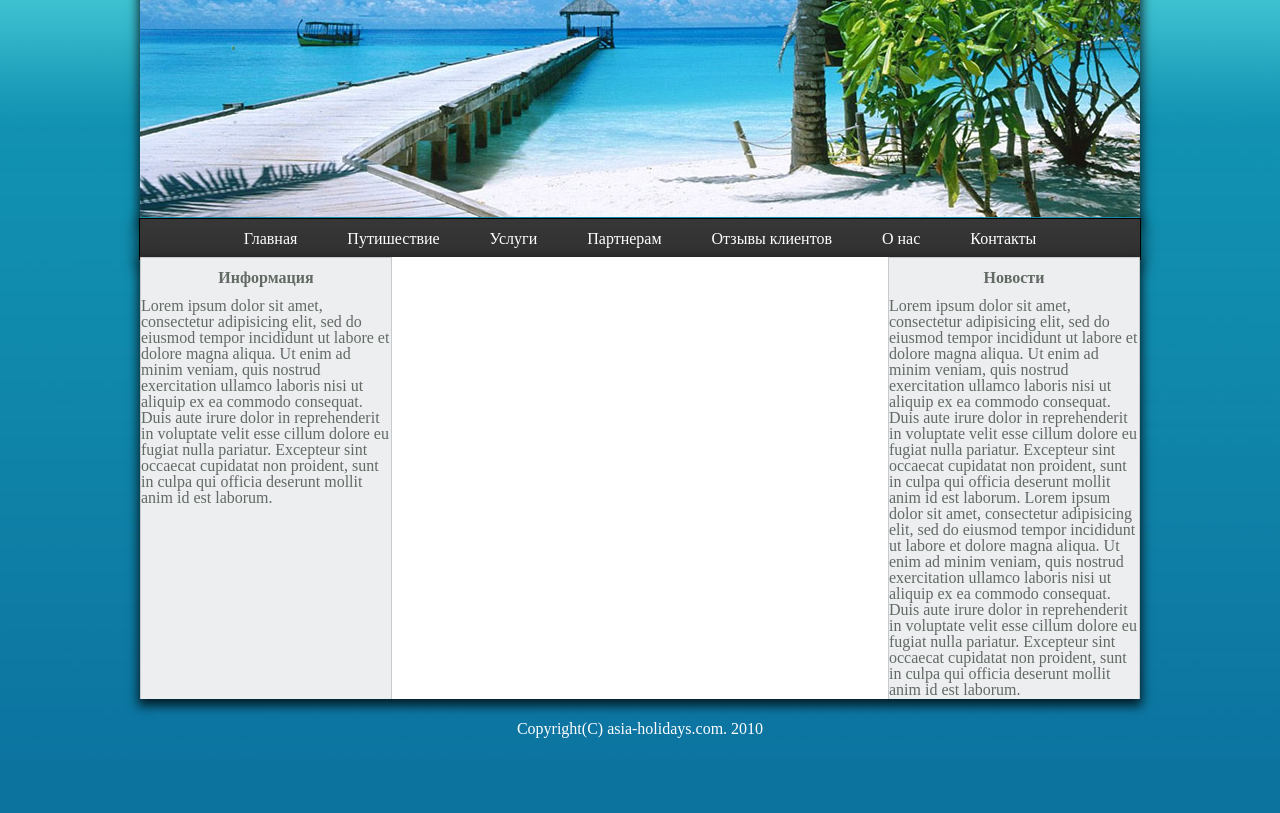
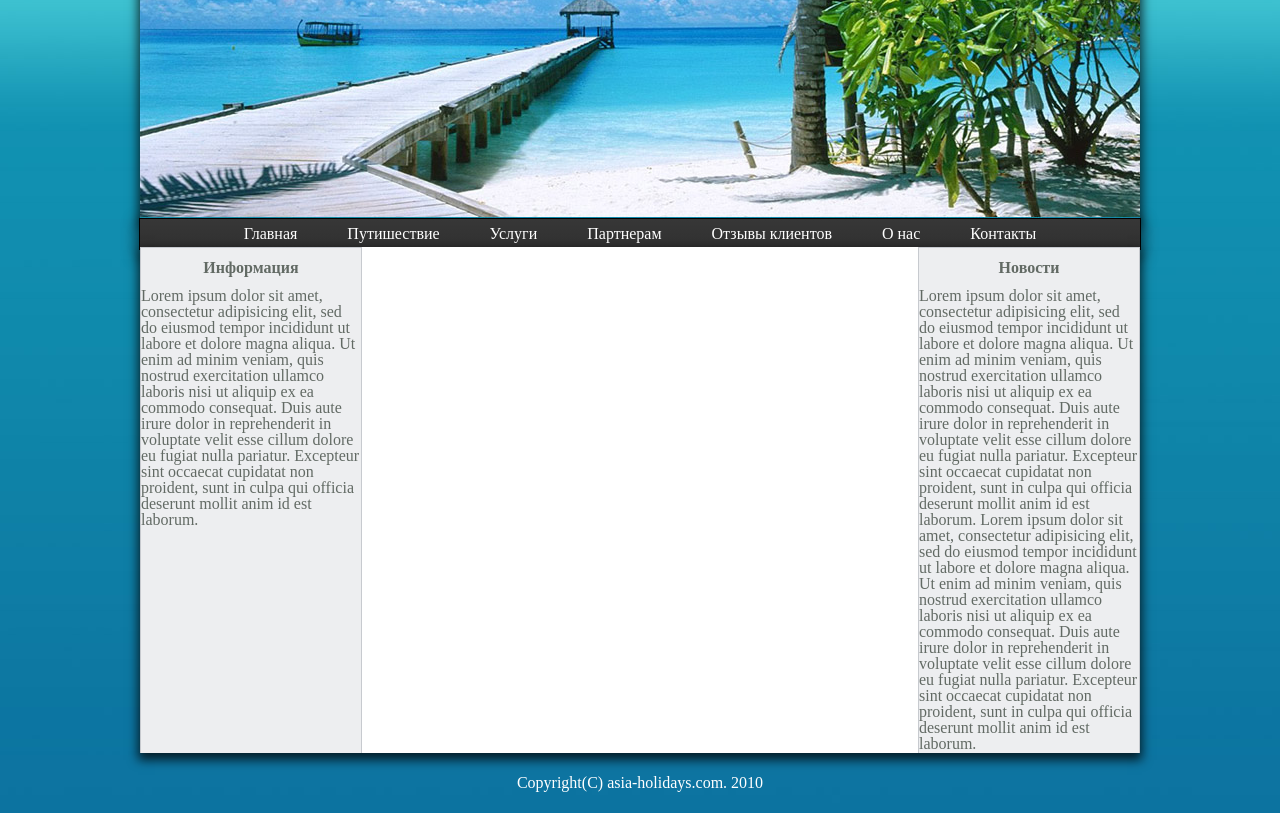
Before and after one commit to Justice86/holidays, a plain HTML site: page index.html in a window 1280 px wide. Shown: the part 197-1010 px from the top of the page. Before the commit the page ends 956 px from the top, so only its background shows below. Drawn offline with Linux system fonts and the light colour scheme.

Commit message:
perfectpixel

```diff
--- a/css/style.css
+++ b/css/style.css
@@ -114,7 +114,7 @@ body {
 .menu li {
     display: inline-block;
     position: relative;
-    line-height: 40px;
+    line-height: 30px;
     text-align: center;
 }
 
@@ -173,7 +173,7 @@ body {
 }
 
 .left {
-    width: 25%;
+    width: 22%;
     margin-bottom: -1500px;
     padding-bottom: 1500px;
     float: left;
@@ -183,7 +183,7 @@ body {
 }
 
 .right {
-    width: 25%;
+    width: 22%;
     margin-bottom: -1500px;
     padding-bottom: 1500px;
     float: right;
@@ -193,7 +193,7 @@ body {
 }
 
 .center {
-    width: 50%;
+    width: 56%;
     float: left;
 }
 
```
